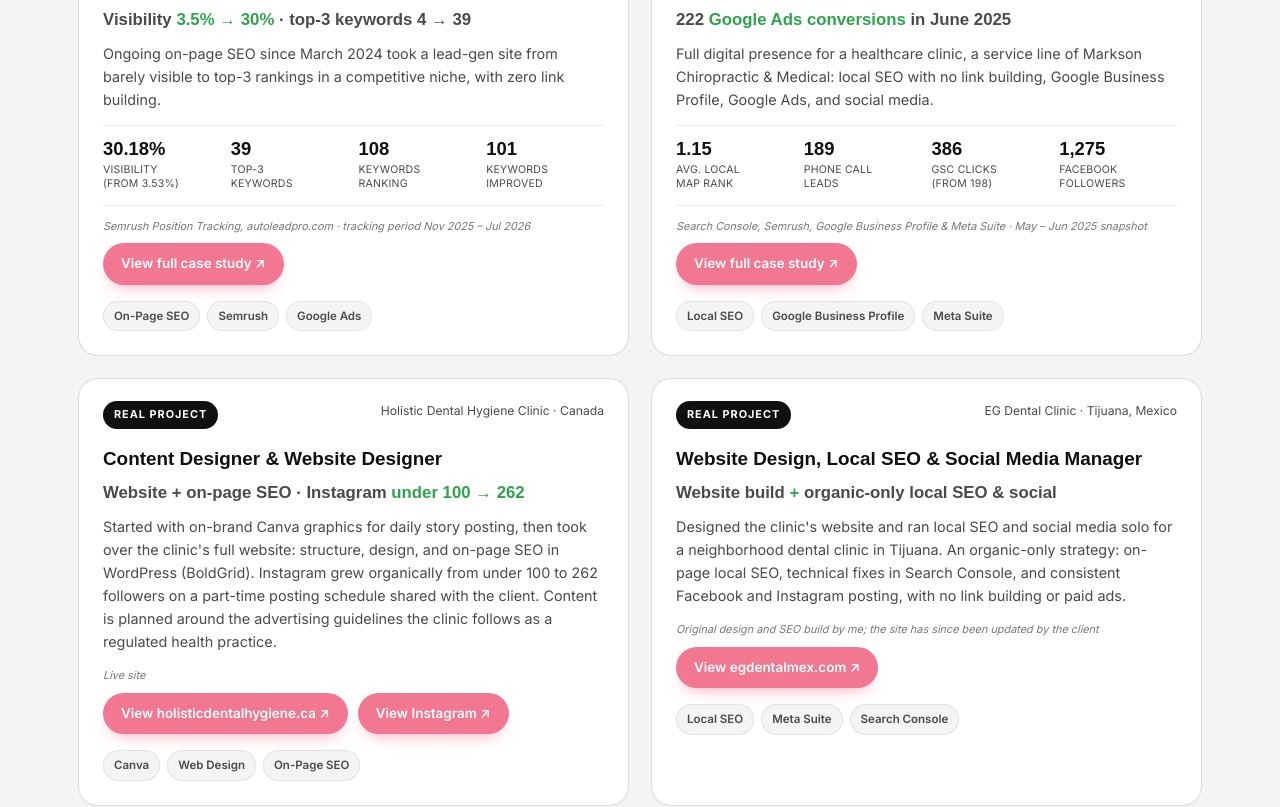
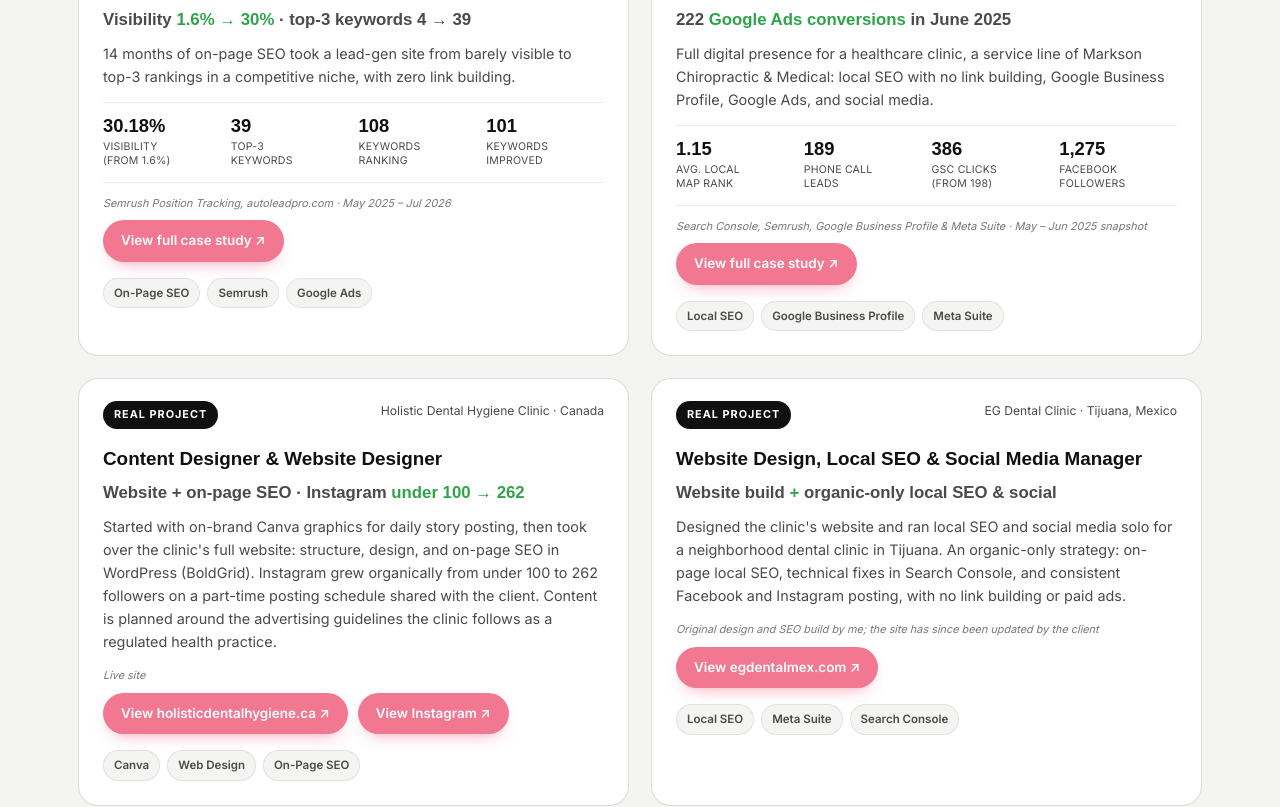
Before and after one commit to kayemori7-create/My-Portfolio, a plain HTML site: page index.html in a window 1280 px wide. Shown: the part 1422-2229 px from the top of the page. Drawn offline with Linux system fonts and the light colour scheme.

Commit message:
Update SEO statistics and proof source dates

```diff
--- a/index.html
+++ b/index.html
@@ -263,15 +263,15 @@
         </div>
         <div class="wcard-body">
           <h3>Local SEO, Google Ads &amp; Social Media Specialist</h3>
-          <p class="stat-line">Visibility <span>3.5% → 30%</span> · top-3 keywords 4 → 39</p>
-          <p>Ongoing on-page SEO since March 2024 took a lead-gen site from barely visible to top-3 rankings in a competitive niche, with zero link building.</p>
+          <p class="stat-line">Visibility <span>1.6% → 30%</span> · top-3 keywords 4 → 39</p>
+          <p>14 months of on-page SEO took a lead-gen site from barely visible to top-3 rankings in a competitive niche, with zero link building.</p>
           <div class="proof-row">
-            <div class="proof"><div class="pn">30.18%</div><div class="pl">visibility<br>(from 3.53%)</div></div>
+            <div class="proof"><div class="pn">30.18%</div><div class="pl">visibility<br>(from 1.6%)</div></div>
             <div class="proof"><div class="pn">39</div><div class="pl">top-3<br>keywords</div></div>
             <div class="proof"><div class="pn">108</div><div class="pl">keywords<br>ranking</div></div>
             <div class="proof"><div class="pn">101</div><div class="pl">keywords<br>improved</div></div>
           </div>
-          <div class="proof-source">Semrush Position Tracking, autoleadpro.com · tracking period Nov 2025 – Jul 2026</div>
+          <div class="proof-source">Semrush Position Tracking, autoleadpro.com · May 2025 – Jul 2026</div>
           <div class="btn-row"><a class="case-btn" href="gallery.html">View full case study ↗</a></div>
           <div class="chips"><span class="chip">On-Page SEO</span><span class="chip">Semrush</span><span class="chip">Google Ads</span></div>
         </div>
```
